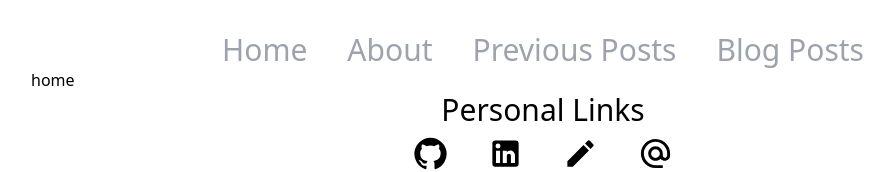
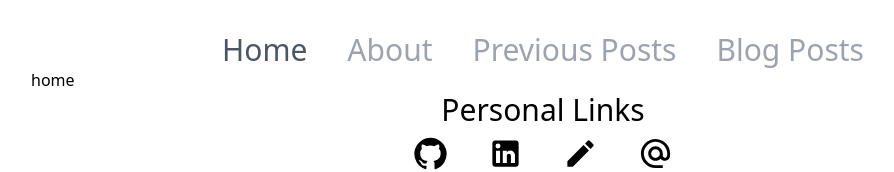
Before and after one commit to koremp/koremp.blog, a Next.js app: page / in a window 1280 px wide. Shown: the top 172 px of the page, without its empty margins (97-991 px from the left). Built offline with nearby package versions, Linux system fonts and the light colour scheme.

Commit message:
feat: add changing style when path start with href prop

```diff
--- a/src/app/components/nav-header.tsx
+++ b/src/app/components/nav-header.tsx
@@ -1,4 +1,9 @@
+"use client"
+
 import Link from 'next/link';
+import { usePathname } from 'next/navigation';
+import { twMerge } from 'tailwind-merge'
+import { clsx } from 'clsx'
 
 interface Nav {
   href: string
@@ -40,9 +45,16 @@ export default function NavHeader() {
 }
 
 export function NavItem({ href, label }: Nav) {
+  const pathname = usePathname()
+
   return (
-    <Link href={href} className="text-3xl text-gray-400 hover:text-gray-800">
+    <Link href={href}
+      className={twMerge(clsx(
+        "text-3xl text-gray-400 hover:text-gray-800",
+        pathname.startsWith(href) ? "text-gray-600" : "text-gray-400"
+      ))}
+    >
       {label}
-    </Link>
+    </Link >
   )
 }
```
